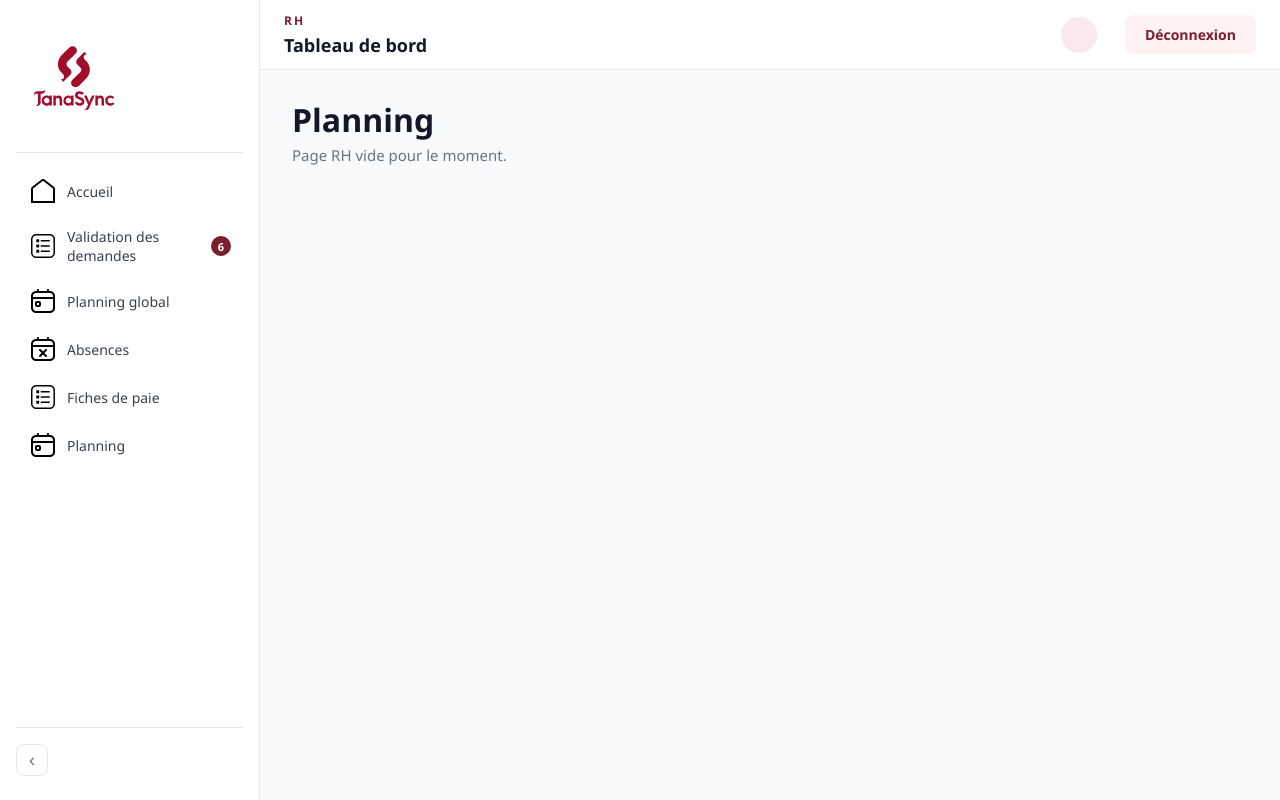
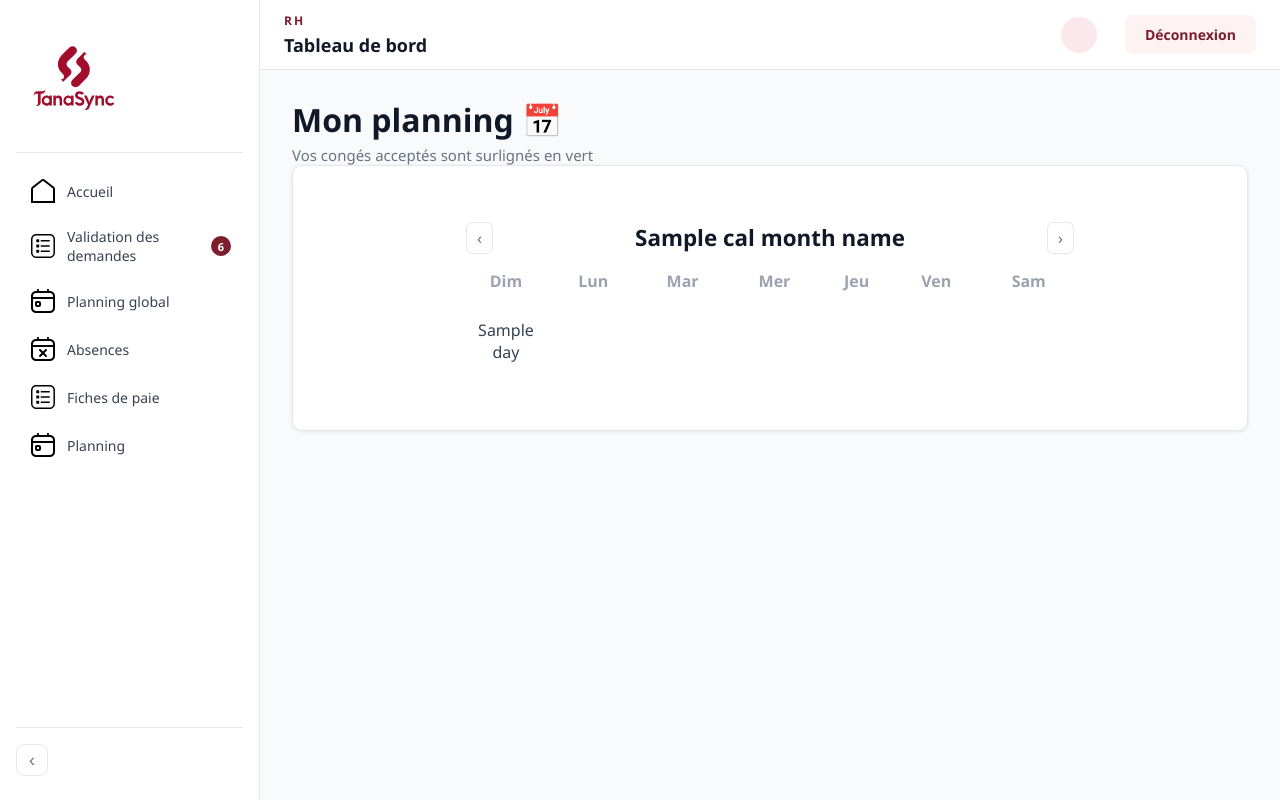
Before and after one commit to nicolasfno/TanaSync, a Django app: template rh/templates/rh/planning_rh.html in a window 1280 px wide. Run offline with Django 5.2, Linux system fonts and the light colour scheme; the template is opened without the code that fills it: most values are stand-ins (such as "Sample title", 1, 10 or a date in 2020).

Commit message:
end planning

```diff
--- a/employees/static/employees/css/calendrier.css
+++ b/employees/static/employees/css/calendrier.css
@@ -1,61 +1,141 @@
-.calender-card {
-    background: var(--bg-card);
-    padding: 2rem;
+.calendar-card {
+    background: #ffffff;
+    padding: 1.5rem;
     border-radius: 12px;
-    box-shadow: 0 10px 30px rgba(0,0,0,0,05);
-    width: 400px;
+    width: 100%;
 }
 
-.header {
+.calendar-header {
     display: flex;
     justify-content: space-between;
     align-items: center;
-    margin-bottom: 1.5rem;
+    margin-bottom: 1rem;
+}
+
+.calendar-header h2 {
+    font-size: 1rem;
+    font-weight: 600;
+    color: #111827;
+    margin: 0;
 }
 
 .nav-btn {
-    border:1px solid #eee;
+    border: 1px solid #E5E7EB;
     background: none;
     border-radius: 6px;
-    padding: 5px 10px;
+    padding: 4px 10px;
     cursor: pointer;
-    color: var(--text-muted);
+    color: #6B7280;
+    font-size: 1rem;
+    text-decoration: none;
+    display: inline-flex;
+    align-items: center;
 }
 
-table {
+.nav-btn:hover {
+    background: #F3F4F6;
+    color: #111827;
+}
+
+.nav-btn[disabled] {
+    opacity: 0.3;
+    cursor: default;
+}
+
+.calendar-table {
     width: 100%;
     border-collapse: collapse;
 }
 
-th {
-    color: var(--text-muted);
-    font-weight: 500;
-    padding-bottom: 1rem;
-    font-size: 0.9rem;
+.calendar-table th {
+    color: #9CA3AF;
+    font-weight: 600;
+    padding-bottom: 0.75rem;
+    font-size: 0.85rem;
+    text-align: center;
 }
 
-td {
+.calendar-table td {
     text-align: center;
-    padding: 12px 0;
-    color: var(--text-main);
-    font-size: 0.95rem;
+    padding: 6px 0;
+    color: #374151;
+    font-size: 0.9rem;
     width: 14.28%;
 }
 
-.empty {
-    color: #eee;
-
+.calendar-table td span {
+    display: inline-flex;
+    align-items: center;
+    justify-content: center;
+    width: 34px;
+    height: 34px;
+    border-radius: 50%;
+    cursor: pointer;
+    transition: background 0.15s;
 }
 
-/* Style pour le jour actuel (cercle rouge autour du numéro)*/
+.calendar-table td span:hover {
+    background: #F3F4F6;
+}
 
-.today{
-    background-color: var(--primary-color);
-    color: white !important;
-    border-radius: 50%;
-    display: inline-block;
-    width: 35px;
-    height: 35px;
-    line-height: 35px;
-    font-weight: bold;
+/* Aujourd'hui — fond lit de vin */
+.today {
+    background-color: #7D1E2E !important;
+    color: #ffffff !important;
+    font-weight: 700;
 }
+
+.today:hover {
+    background-color: #6a1926 !important;
+}
+
+/* Jour de congé accepté — fond vert */
+.conge {
+    background-color: #22c55e !important;
+    color: #ffffff !important;
+    font-weight: 600;
+}
+
+.conge:hover {
+    background-color: #16a34a !important;
+}
+
+/* ── Grande version : page planning ── */
+.planning-calendar .calendar-card {
+    max-width: 680px;
+    margin: 0 auto;
+    padding: 2rem;
+}
+
+.planning-calendar .calendar-header h2 {
+    font-size: 1.4rem;
+}
+
+.planning-calendar .calendar-table th {
+    font-size: 1rem;
+    padding-bottom: 1rem;
+}
+
+.planning-calendar .calendar-table td {
+    padding: 10px 0;
+    font-size: 1rem;
+}
+
+.planning-calendar .calendar-table td span {
+    width: 46px;
+    height: 46px;
+    font-size: 1rem;
+}
+
+/* Lien cliquable (version mini dashboard) */
+.calendar-link {
+    display: block;
+    text-decoration: none;
+    color: inherit;
+    border-radius: 8px;
+    transition: opacity 0.15s;
+}
+
+.calendar-link:hover {
+    opacity: 0.82;
+}
--- a/employees/templates/employees/calendrier.html
+++ b/employees/templates/employees/calendrier.html
@@ -1,32 +1,50 @@
-<!DOCTYPE html>
-<html lang="fr">
-<head>
-    <meta charset="UTF-8">
-    <meta name="viewport" content="width=device-width, initial-scale=1.0">
-    <title>Calendrier</title>
-</head>
-<body>
+
 <div class="calendar-card">
+
   <div class="calendar-header">
-        <button class="nav-btn">bubu</button>
-        <h2>Mois</h2>
-        <button class="nav-btn">bubu</button>
+    {% if cal_prev_url %}
+      <a href="{{ cal_prev_url }}" class="nav-btn">‹</a>
+    {% else %}
+      <button class="nav-btn" disabled>‹</button>
+    {% endif %}
+
+    <h2>{{ cal_month_name }}</h2>
+
+    {% if cal_next_url %}
+      <a href="{{ cal_next_url }}" class="nav-btn">›</a>
+    {% else %}
+      <button class="nav-btn" disabled>›</button>
+    {% endif %}
   </div>
+
   <table class="calendar-table">
     <thead>
       <tr>
-                    <th>Dim</th><th>Lun</th><th>Mar</th><th>Mer</th><th>Jeu</th><th>Ven</th><th>Sam</th>
+        <th>Dim</th><th>Lun</th><th>Mar</th><th>Mer</th>
+        <th>Jeu</th><th>Ven</th><th>Sam</th>
       </tr>
     </thead>
     <tbody>
       {% for week in month_days %}
       <tr>
-                    {% For day in week %}
+        {% for day in week %}
         <td>
           {% if day != 0 %}
-                            <span class="{{ 'today' if day == today else''}}">
-                                {{ day }}
-                            </span>
+
+            {% if day == today %}
+              {# Aujourd'hui → fond lit de vin #}
+              <span class="today">{{ day }}</span>
+
+            {% elif day in conge_days %}
+              {# Jour de congé accepté → fond vert #}
+              <span class="conge">{{ day }}</span>
+
+            {% else %}
+              {# Jour normal #}
+              <span>{{ day }}</span>
+
+            {% endif %}
+
           {% endif %}
         </td>
         {% endfor %}
@@ -34,6 +52,5 @@
       {% endfor %}
     </tbody>
   </table>
+
 </div>
-</body>
-</html>
--- a/rh/templates/rh/planning_rh.html
+++ b/rh/templates/rh/planning_rh.html
@@ -4,19 +4,26 @@
 <head>
   <meta charset="UTF-8">
   <meta name="viewport" content="width=device-width, initial-scale=1.0">
-  <title>Planning - RH</title>
+  <title>Planning — TanaSync RH</title>
   <link rel="stylesheet" href="{% static 'rh/css/base.css' %}">
   <link rel="stylesheet" href="{% static 'rh/css/home.css' %}">
+  <link rel="stylesheet" href="{% static 'employees/css/calendrier.css' %}">
 </head>
 <body>
   {% include 'rh/sidebar.html' %}
   <main class="main">
     {% include 'rh/topbar.html' %}
     <div class="content">
+
       <div class="page-header">
-        <h1 class="page-title">Planning</h1>
-        <p class="page-subtitle">Page RH vide pour le moment.</p>
+        <h1 class="page-title">Mon planning 📅</h1>
+        <p class="page-subtitle">Vos congés acceptés sont surlignés en vert</p>
       </div>
+
+      <div class="card planning-calendar">
+        {% include 'employees/calendrier.html' %}
+      </div>
+
     </div>
   </main>
 </body>
```
Also changed, not shown: employees/templates/employees/planning.html (+16 -6 lines), employees/views.py (+67 -1 lines), rh/views_rh.py (renamed from rh/views.py, +54 -1 lines). Lines whose indentation alone changed are shown as unchanged.
